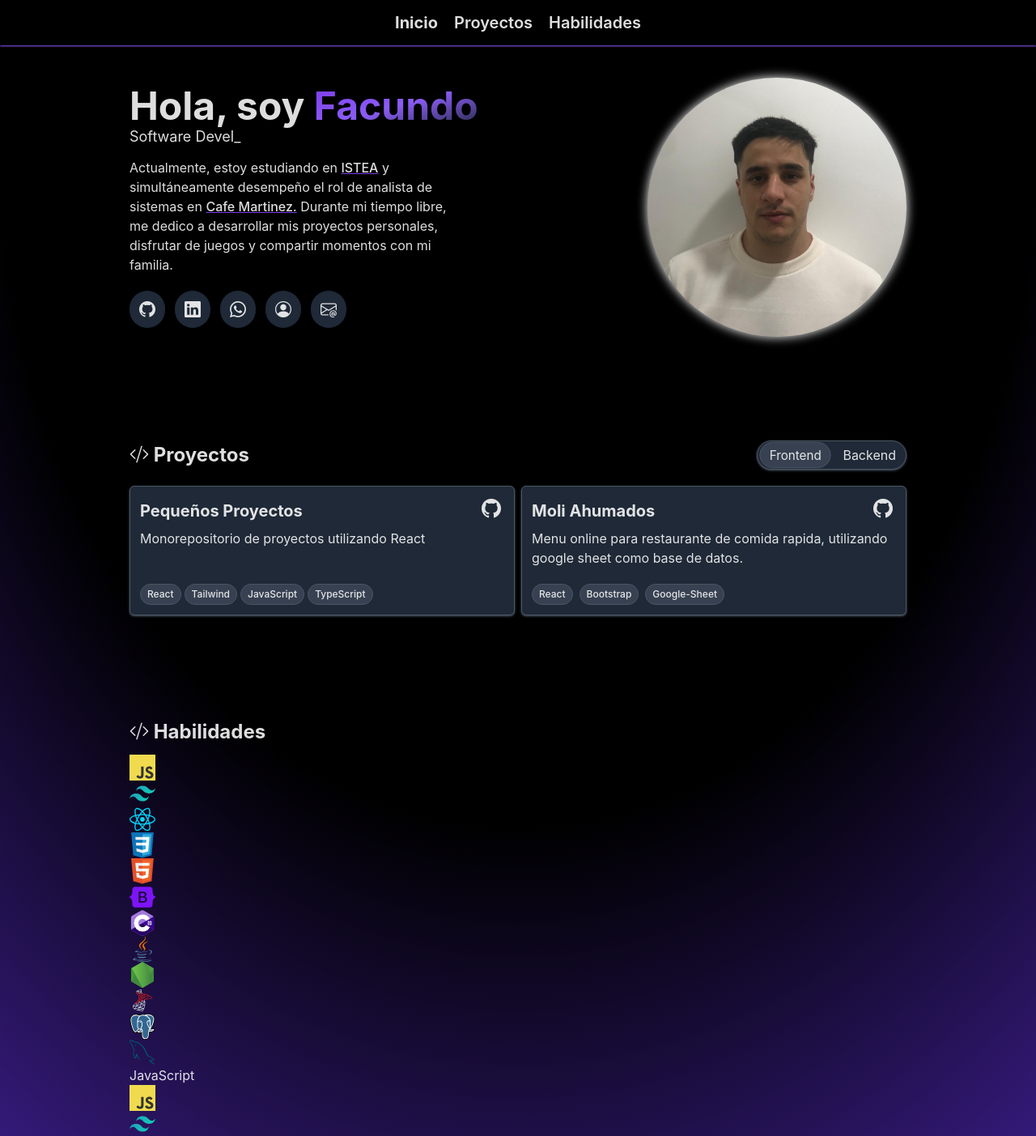
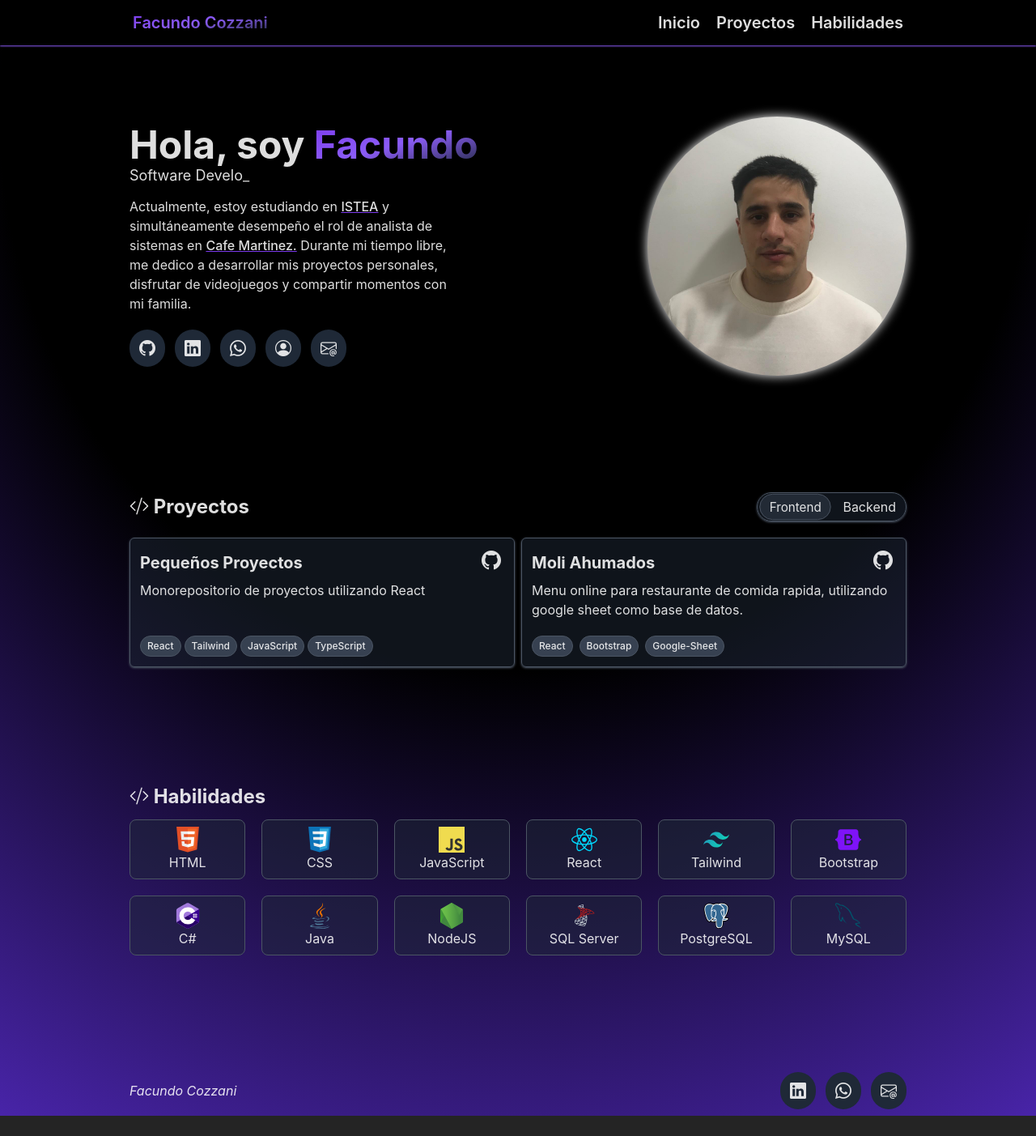
Before and after one commit to FatuKING/PortfolioWeb2024, a React (Vite) app: page / in a window 1280 px wide. Shown: the top 1403 px of the page at 81% size. After the commit the page ends 1378 px from the top, so only its background shows below. Built offline with nearby package versions, Linux system fonts and the light colour scheme.

Commit message:
Maquetado terminado, faltan estilos y efectos

```diff
--- a/src/App.jsx
+++ b/src/App.jsx
@@ -3,7 +3,7 @@ import { AboutMe } from './components/AboutMe.jsx'
 import { Proyect } from './components/Proyect.jsx'
 import { useState } from 'react'
 import { Skill } from './components/Skill.jsx'
-import { IconJavascript } from './components/icons.jsx'
+import { LinkIcon } from './components/LinkIcon.jsx'
 
 function App () {
   const [proyect, setProyect] = useState(true)
@@ -16,18 +16,18 @@ function App () {
     setProyect(false)
   }
 
-  const styleOn = 'scale-95 bg-gray-700 border border-gray-600 rounded-full'
+  const styleOn = 'scale-95 bg-gray-700/50 border border-gray-600 rounded-full'
 
   return (
     <>
       <Navbar name1='Inicio' name2='Proyectos' name3='Habilidades' url1='#' url2='#Proyectos' url3='#Habilidades' />
-      <main className='flex flex-col items-center justify-center pt-24'>
+      <main className='flex flex-col items-center justify-center pt-36 '>
         <AboutMe />
 
-        <section className='w-4/5 xl:w-3/4 2xl:w-1/2 pt-32'>
+        <section className='w-4/5 xl:w-3/4 2xl:w-1/2 pt-36' id='Proyectos'>
           <article className='flex justify-between items-center'>
-            <h2 className=' text-xl xl:text-2xl font-bold' id='Proyectos'> <i class='bi bi-code-slash font-bold' /> Proyectos</h2>
-            <div className='flex justify-center items-center w-auto bg-gray-800 border border-gray-600 rounded-full shadow shadow-gray-600 hover:shadow-gray-600'>
+            <h2 className=' text-xl xl:text-2xl font-bold'> <i class='bi bi-code-slash font-bold' /> Proyectos</h2>
+            <div className='flex justify-center items-center w-auto bg-gray-800/50 border border-gray-600 rounded-full shadow shadow-gray-600 hover:shadow-gray-600'>
               <button onClick={proyectFront} className={`p-1 pl-3 pr-3 ${proyect ? styleOn : null}`}>
                 Frontend
               </button>
@@ -42,16 +42,25 @@ function App () {
           }
         </section>
 
-        <section className='w-4/5 xl:w-3/4 2xl:w-1/2 pt-32'>
+        <section className='w-4/5 xl:w-3/4 2xl:w-1/2 pt-36'>
           <h2 className='text-lg lg:text-xl xl:text-2xl  pb-3 font-bold' id='Habilidades'> <i class='bi bi-code-slash font-bold' /> Habilidades</h2>
 
-          <article>
-            <Skill icon='IconJavascript' skill='JavaScript' />
-            <Skill icon='IconReact' skill='React' />
-            <Skill />
-          </article>
+          <Skill />
+
         </section>
       </main>
+
+      <footer className='flex justify-center items-center'>
+        <address className='flex justify-between items-center w-4/5 xl:w-3/4 2xl:w-1/2 pt-36 pb-2'>
+          <h5 className=''>Facundo Cozzani</h5>
+
+          <div className='flex gap-3'>
+            <LinkIcon url='https://www.linkedin.com/in/facundocozzani' icon='linkedin' title='Perfil Linkedin' />
+            <LinkIcon url='https://wa.me/1155709631' icon='whatsapp' title='Chat por WhatsApp' />
+            <LinkIcon url='mailto:cozzanifacundo@gmail.com' icon='envelope-at' title='Envio de Mail' />
+          </div>
+        </address>
+      </footer>
 
     </>
   )
--- a/src/components/AboutMe.jsx
+++ b/src/components/AboutMe.jsx
@@ -10,7 +10,7 @@ export function AboutMe () {
           <DelayedLetters text='Software Developer Jr' delay={200} repeat={2} />
 
           <p className='inline-block pt-3 md:w-4/5 xl:w-2/3 2xl:w-3/4'>
-            Actualmente, estoy estudiando en <a href='https://www.istea.edu.ar/' target='_blank' rel='noreferrer'><span className='underline decoration-violet-600 font-medium'>ISTEA</span></a> y simultáneamente desempeño el rol de analista de sistemas en <a href='https://www.cafemartinez.com/' target='_blank' rel='noreferrer'><span className='underline decoration-violet-600 font-medium'>Cafe Martinez.</span></a> Durante mi tiempo libre, me dedico a desarrollar mis proyectos personales, disfrutar de juegos y compartir momentos con mi familia.
+            Actualmente, estoy estudiando en <a href='https://www.istea.edu.ar/' target='_blank' rel='noreferrer'><span className='underline decoration-violet-600 font-medium'>ISTEA</span></a> y simultáneamente desempeño el rol de analista de sistemas en <a href='https://www.cafemartinez.com/' target='_blank' rel='noreferrer'><span className='underline decoration-violet-600 font-medium'>Cafe Martinez.</span></a> Durante mi tiempo libre, me dedico a desarrollar mis proyectos personales, disfrutar de videojuegos y compartir momentos con mi familia.
           </p>
 
           <div className='flex gap-3 pt-5'>
--- a/src/components/Navbar.jsx
+++ b/src/components/Navbar.jsx
@@ -1,12 +1,14 @@
 export function Navbar ({ name1, name2, name3, url1, url2, url3 }) {
   return (
     <>
-      <header className='fixed w-full bg-black z-10'>
-        <nav className='p-1 bg-transparent shadow-sm shadow-violet-500 w-full h-14 flex justify-center items-center'>
+      <header className='flex items-center justify-center fixed w-full bg-black/60 backdrop-blur-lg z-10 shadow-sm shadow-violet-500'>
+        <nav className='w-4/5 xl:w-3/4 2xl:w-1/2 p-1 z-20 h-14 flex justify-between items-center'>
+          <h5 className='text-xl font-semibold bg-gradient-to-tl from-slate-800 via-violet-500 to-violet-600 bg-clip-text text-transparent'>Facundo Cozzani</h5>
+
           <ul className='flex gap-5 bg-transparent'>
-            <a href={url1}><li className='font-bold text-xl hover:text-violet-600'>{name1}</li></a>
-            <a href={url2}><li className='font-semibold text-xl hover:text-violet-600'>{name2}</li></a>
-            <a href={url3}><li className='font-semibold text-xl hover:text-violet-600'>{name3}</li></a>
+            <li className='font-semibold text-xl hover:text-violet-600'><a href={url1}>{name1}</a></li>
+            <li className='font-semibold text-xl hover:text-violet-600'><a href={url2}>{name2}</a></li>
+            <li className='font-semibold text-xl hover:text-violet-600'><a href={url3}>{name3}</a></li>
           </ul>
         </nav>
       </header>
--- a/src/components/Proyect.jsx
+++ b/src/components/Proyect.jsx
@@ -2,7 +2,7 @@ export function Proyect ({ proyect, title, description }) {
   return (
     <>
       <section className='flex flex-col md:flex-row gap-2'>
-        <article className='md:w-1/2 h-44 lg:h-40 bg-gray-800 border border-gray-600 hover:border-gray-400 p-3 pt-4 pb-4 mt-5 rounded-md relative shadow shadow-gray-600 hover:shadow-gray-400'>
+        <article className='md:w-1/2 h-44 lg:h-40 bg-gray-800/50 border border-gray-600 hover:border-gray-400 p-3 pt-4 pb-4 mt-5 rounded-md relative shadow shadow-gray-600 hover:shadow-gray-400'>
           <h4 className='inline-block text-lg xl:text-xl font-bold hover:text-violet-500'><a href=''>Pequeños Proyectos</a></h4>
 
           <a href='' className='absolute top-3 right-4 hover:text-violet-500'><i class='bi bi-github text-2xl' /></a>
@@ -17,7 +17,7 @@ export function Proyect ({ proyect, title, description }) {
           </div>
         </article>
 
-        <article className='md:w-1/2 h-44 lg:h-40 bg-gray-800 border border-gray-600 hover:border-gray-400 p-3 pt-4 pb-4 mt-5 rounded-md relative shadow shadow-gray-600 hover:shadow-gray-400'>
+        <article className='md:w-1/2 h-44 lg:h-40 bg-gray-800/50 border border-gray-600 hover:border-gray-400 p-3 pt-4 pb-4 mt-5 rounded-md relative shadow shadow-gray-600 hover:shadow-gray-400'>
           <h4 className='inline-block text-lg xl:text-xl font-bold hover:text-violet-500'><a href=''>Moli Ahumados</a></h4>
 
           <a href='' className='absolute top-3 right-4 hover:text-violet-500'><i class='bi bi-github text-2xl' /></a>
--- a/src/components/Skill.jsx
+++ b/src/components/Skill.jsx
@@ -3,21 +3,79 @@ import { IconJavascript, IconReact, IconTailwind, IconHtml, IconCss, IconBootstr
 export function Skill ({ skill, icon }) {
   return (
     <>
-      <div>
+      <section className='grid grid-cols-6 gap-5'>
+        <article className='flex flex-col justify-center items-center bg-gray-800/50 border border-gray-600 rounded-lg p-2'>
+          <IconHtml />
+
+          <span className=''>HTML</span>
+        </article>
+
+        <article className='flex flex-col justify-center items-center bg-gray-800/50 border border-gray-600 rounded-lg p-2'>
+          <IconCss />
+
+          <span className=''>CSS</span>
+        </article>
+
+        <article className='flex flex-col justify-center items-center bg-gray-800/50 border border-gray-600 rounded-lg p-2'>
           <IconJavascript />
+
+          <span className=''>JavaScript</span>
+        </article>
+
+        <article className='flex flex-col justify-center items-center bg-gray-800/50 border border-gray-600 rounded-lg p-2'>
+          <IconReact />
+
+          <span className=''>React</span>
+        </article>
+
+        <article className='flex flex-col justify-center items-center bg-gray-800/60 border border-gray-600 rounded-lg p-2'>
           <IconTailwind />
-        <IconReact />
-        <IconCss />
-        <IconHtml />
+
+          <span className=''>Tailwind</span>
+        </article>
+
+        <article className='flex flex-col justify-center items-center bg-gray-800/50 border border-gray-600 rounded-lg p-2'>
           <IconBootstrap />
+
+          <span className=''>Bootstrap</span>
+        </article>
+
+        <article className='flex flex-col justify-center items-center bg-gray-800/50 border border-gray-600 rounded-lg p-2'>
           <IconCShar />
+
+          <span className=''>C#</span>
+        </article>
+
+        <article className='flex flex-col justify-center items-center bg-gray-800/50 border border-gray-600 rounded-lg p-2'>
           <IconJava />
+
+          <span className=''>Java</span>
+        </article>
+
+        <article className='flex flex-col justify-center items-center bg-gray-800/50 border border-gray-600 rounded-lg p-2'>
           <IconNodejs />
+
+          <span className=''>NodeJS</span>
+        </article>
+
+        <article className='flex flex-col justify-center items-center bg-gray-800/50 border border-gray-600 rounded-lg p-2'>
           <IconMicrosoftSqlServer />
+
+          <span className=''>SQL Server</span>
+        </article>
+
+        <article className='flex flex-col justify-center items-center bg-gray-800/50 border border-gray-600 rounded-lg p-2'>
           <IconPostgreSql />
+
+          <span className=''>PostgreSQL</span>
+        </article>
+
+        <article className='flex flex-col justify-center items-center bg-gray-800/50 border border-gray-600 rounded-lg p-2'>
           <IconMySql />
-        <p>{skill}</p>
-      </div>
+
+          <span className=''>MySQL</span>
+        </article>
+      </section>
     </>
   )
 }
--- a/src/index.css
+++ b/src/index.css
@@ -29,7 +29,7 @@
 }
 
 .dark {
-  height: 1700px;
+  height: auto;
 
   background: radial-gradient(125% 125% at 50% 10%, #000 40%, #63e 100%)
 }
```
Lines whose indentation alone changed are shown as unchanged.
